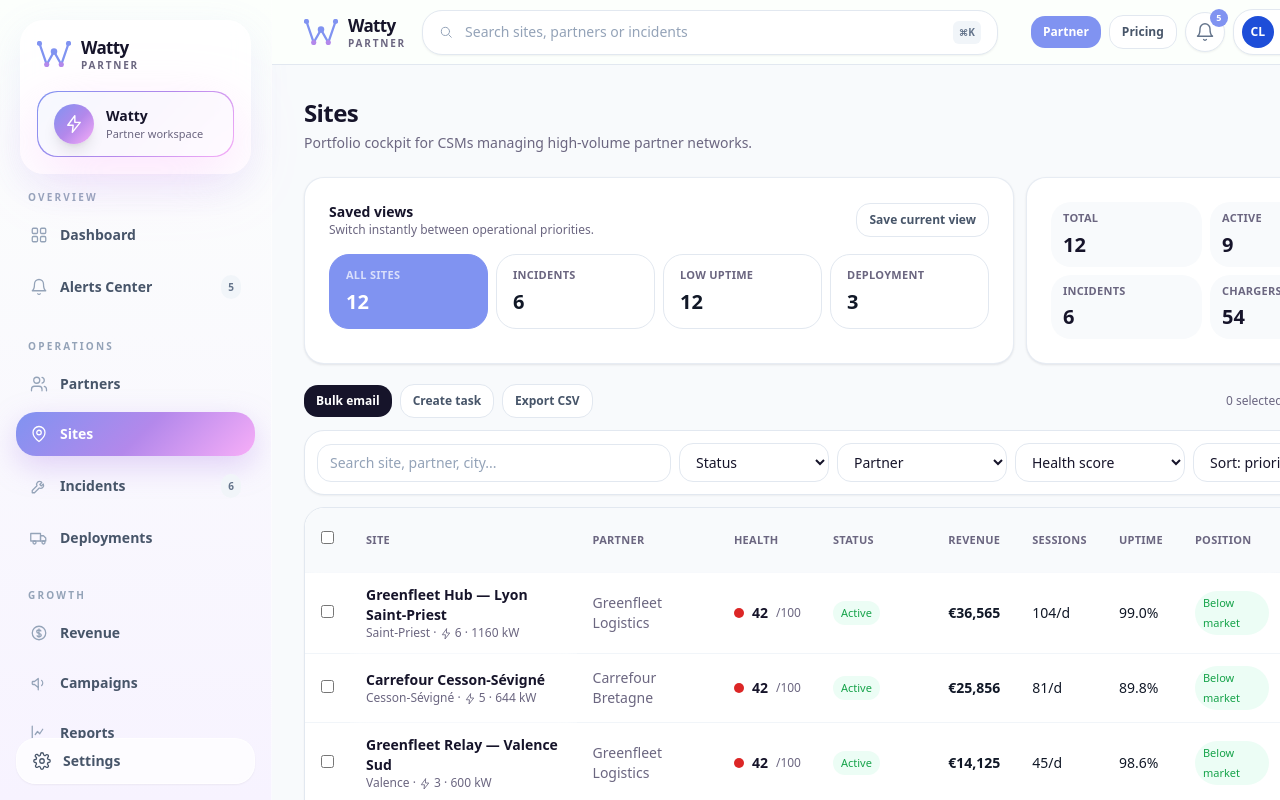
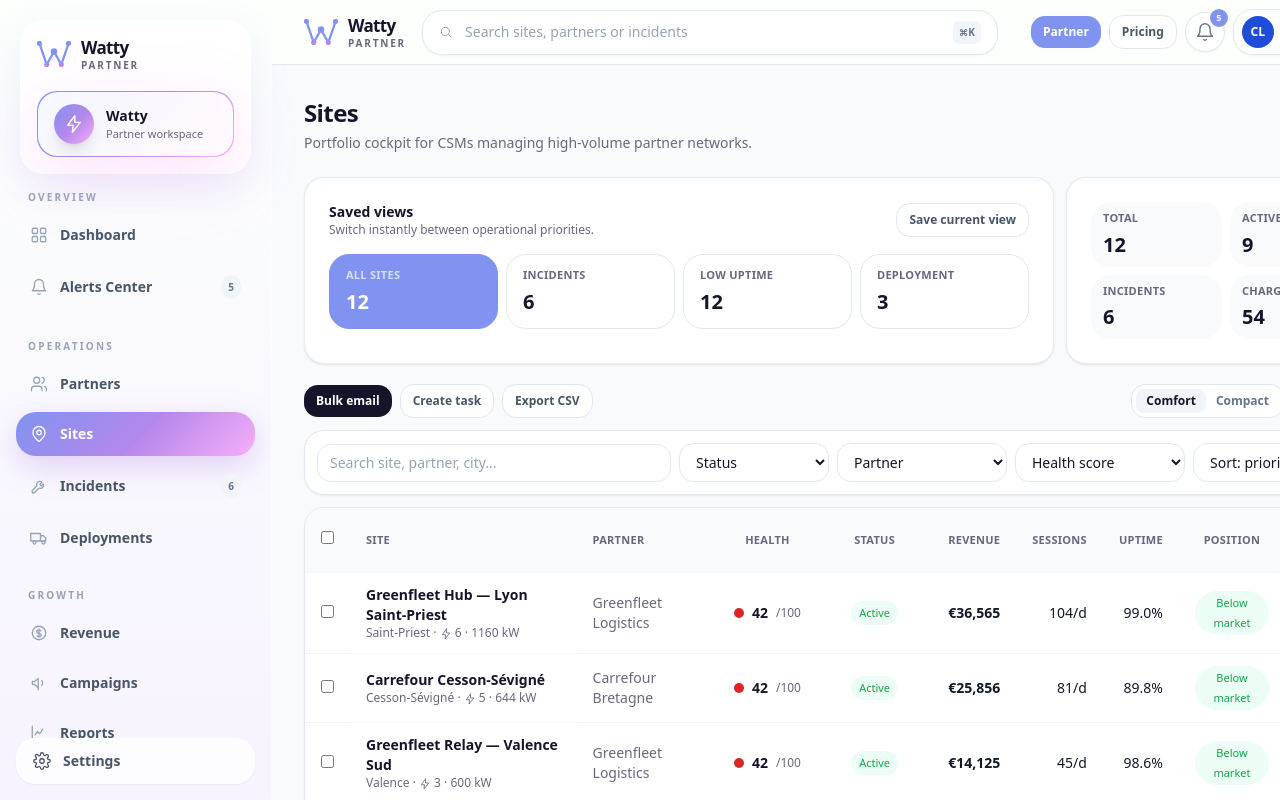
Before and after one commit to berthiertimothee-cell/WattyPartner, a Next.js app: page /sites in a window 1280 px wide. Shown: the top 800 px of the page. Built offline with nearby package versions, Linux system fonts and the light colour scheme.

Commit message:
Add density toggle and aligned operational table

```diff
--- a/src/app/sites/page.tsx
+++ b/src/app/sites/page.tsx
@@ -2,9 +2,9 @@ import Link from "next/link";
 import { getBenchmark, getIncidents, getPartners, getSites } from "@/lib/data";
 import { PageHeader, ActionButton } from "@/components/ui";
 import { PositionBadge, SiteStatusBadge } from "@/components/StatusBadge";
-import { BoltIcon, PinIcon, PlusIcon } from "@/components/Icons";
+import { BoltIcon, PlusIcon } from "@/components/Icons";
 import { formatMoney, formatNumber, formatPercent } from "@/lib/utils";
-import { DataTable, FilterBar, SavedView, type DataTableColumn } from "@/components/DataTable";
+import { DataTable, DensityToggle, FilterBar, SavedView, type DataTableColumn } from "@/components/DataTable";
 import type { Site } from "@/lib/types";
 
 type SiteRow = Site & { partnerName: string; openIncidents: number; health: number; position?: React.ReactNode };
@@ -33,32 +33,23 @@ export default function SitesPage() {
       key: "site",
       header: "Site",
       sticky: true,
-      render: (s) => (
-        <div>
-          <Link href={`/sites/${s.id}`} className="font-bold text-ink hover:text-brand-600">{s.name}</Link>
-          <div className="text-xs text-muted">{s.city} · <BoltIcon className="inline h-3 w-3" /> {s.chargerCount} · {s.totalPowerKw} kW</div>
-        </div>
-      ),
+      render: (s) => <div><Link href={`/sites/${s.id}`} className="font-bold text-ink hover:text-brand-600">{s.name}</Link><div className="text-xs text-muted">{s.city} · <BoltIcon className="inline h-3 w-3" /> {s.chargerCount} · {s.totalPowerKw} kW</div></div>,
     },
     { key: "partner", header: "Partner", render: (s) => <span className="text-muted">{s.partnerName}</span> },
-    { key: "health", header: "Health", render: (s) => <Health value={s.health} /> },
-    { key: "status", header: "Status", render: (s) => <SiteStatusBadge status={s.status} /> },
-    { key: "revenue", header: "Revenue", render: (s) => <span className="font-semibold tabular-nums">{s.monthly.length ? formatMoney(s.revenuePerMonthEur) : "—"}</span> },
-    { key: "sessions", header: "Sessions", render: (s) => <span className="tabular-nums">{s.monthly.length ? formatNumber(s.sessionsPerDay) : "—"}/d</span> },
-    { key: "uptime", header: "Uptime", render: (s) => <span className="tabular-nums">{s.monthly.length ? formatPercent(s.uptimePct, 1) : "—"}</span> },
-    { key: "position", header: "Position", render: (s) => s.position },
-    {
-      key: "action",
-      header: "Next action",
-      render: (s) => s.openIncidents > 0 ? <Link href={`/sites/${s.id}`} className="badge bg-amber-50 text-warning">Resolve {s.openIncidents}</Link> : <Link href={`/sites/${s.id}`} className="text-xs font-bold text-brand-600">Review</Link>,
-    },
+    { key: "health", header: "Health", render: (s) => <Health value={s.health} />, align: "center" },
+    { key: "status", header: "Status", render: (s) => <SiteStatusBadge status={s.status} />, align: "center" },
+    { key: "revenue", header: "Revenue", render: (s) => <span className="font-semibold tabular-nums">{s.monthly.length ? formatMoney(s.revenuePerMonthEur) : "—"}</span>, align: "right" },
+    { key: "sessions", header: "Sessions", render: (s) => <span className="tabular-nums">{s.monthly.length ? formatNumber(s.sessionsPerDay) : "—"}/d</span>, align: "right" },
+    { key: "uptime", header: "Uptime", render: (s) => <span className="tabular-nums">{s.monthly.length ? formatPercent(s.uptimePct, 1) : "—"}</span>, align: "right" },
+    { key: "position", header: "Position", render: (s) => s.position, align: "center" },
+    { key: "action", header: "Next action", render: (s) => s.openIncidents > 0 ? <Link href={`/sites/${s.id}`} className="badge bg-amber-50 text-warning">Resolve {s.openIncidents}</Link> : <Link href={`/sites/${s.id}`} className="text-xs font-bold text-brand-600">Review</Link> },
   ];
 
   return (
     <div className="space-y-5">
       <PageHeader title="Sites" subtitle="Portfolio cockpit for CSMs managing high-volume partner networks." actions={<ActionButton variant="primary"><PlusIcon className="h-4 w-4" /> Add site</ActionButton>} />
 
-      <div className="grid gap-3 xl:grid-cols-[1fr_360px]">
+      <div className="grid gap-3 xl:grid-cols-[1fr_320px]">
         <div className="card card-pad">
           <div className="mb-4 flex flex-wrap items-center justify-between gap-3">
             <div><p className="text-sm font-bold text-ink">Saved views</p><p className="text-xs text-muted">Switch instantly between operational priorities.</p></div>
@@ -87,19 +78,21 @@ export default function SitesPage() {
           <button className="rounded-xl bg-ink px-3 py-2 text-xs font-bold text-white">Bulk email</button>
           <button className="rounded-xl border border-slate-200 bg-white px-3 py-2 text-xs font-bold text-slate-600">Create task</button>
           <button className="rounded-xl border border-slate-200 bg-white px-3 py-2 text-xs font-bold text-slate-600">Export CSV</button>
-          <span className="ml-auto text-xs font-medium text-muted">0 selected · Showing {sites.length} sites</span>
+          <div className="ml-auto flex items-center gap-2"><DensityToggle density="comfortable" /><span className="text-xs font-medium text-muted">Showing {sites.length} sites</span></div>
         </div>
+
         <FilterBar searchPlaceholder="Search site, partner, city...">
           <select className="input max-w-[150px]"><option>Status</option></select>
           <select className="input max-w-[170px]"><option>Partner</option></select>
           <select className="input max-w-[170px]"><option>Health score</option></select>
           <select className="input max-w-[180px]"><option>Sort: priority</option></select>
         </FilterBar>
-        <DataTable rows={rows} columns={columns} getRowKey={(row) => row.id} />
+
+        <DataTable rows={rows} columns={columns} density="comfortable" getRowKey={(row) => row.id} />
       </div>
     </div>
   );
 }
 
 function Kpi({ label, value }: { label: string; value: string }) { return <div className="rounded-2xl bg-slate-50 px-3 py-2"><div className="stat-label">{label}</div><div className="mt-1 text-xl font-black tabular-nums text-ink">{value}</div></div>; }
-function Health({ value }: { value: number }) { const good = value >= 85; const mid = value >= 70; return <div className="flex items-center gap-2"><span className={good ? "h-2.5 w-2.5 rounded-full bg-success" : mid ? "h-2.5 w-2.5 rounded-full bg-warning" : "h-2.5 w-2.5 rounded-full bg-danger"} /><span className="font-bold tabular-nums text-ink">{value}</span><span className="text-xs text-muted">/100</span></div>; }
+function Health({ value }: { value: number }) { const good = value >= 85; const mid = value >= 70; return <div className="flex items-center justify-center gap-2"><span className={good ? "h-2.5 w-2.5 rounded-full bg-success" : mid ? "h-2.5 w-2.5 rounded-full bg-warning" : "h-2.5 w-2.5 rounded-full bg-danger"} /><span className="font-bold tabular-nums text-ink">{value}</span><span className="text-xs text-muted">/100</span></div>; }
```
